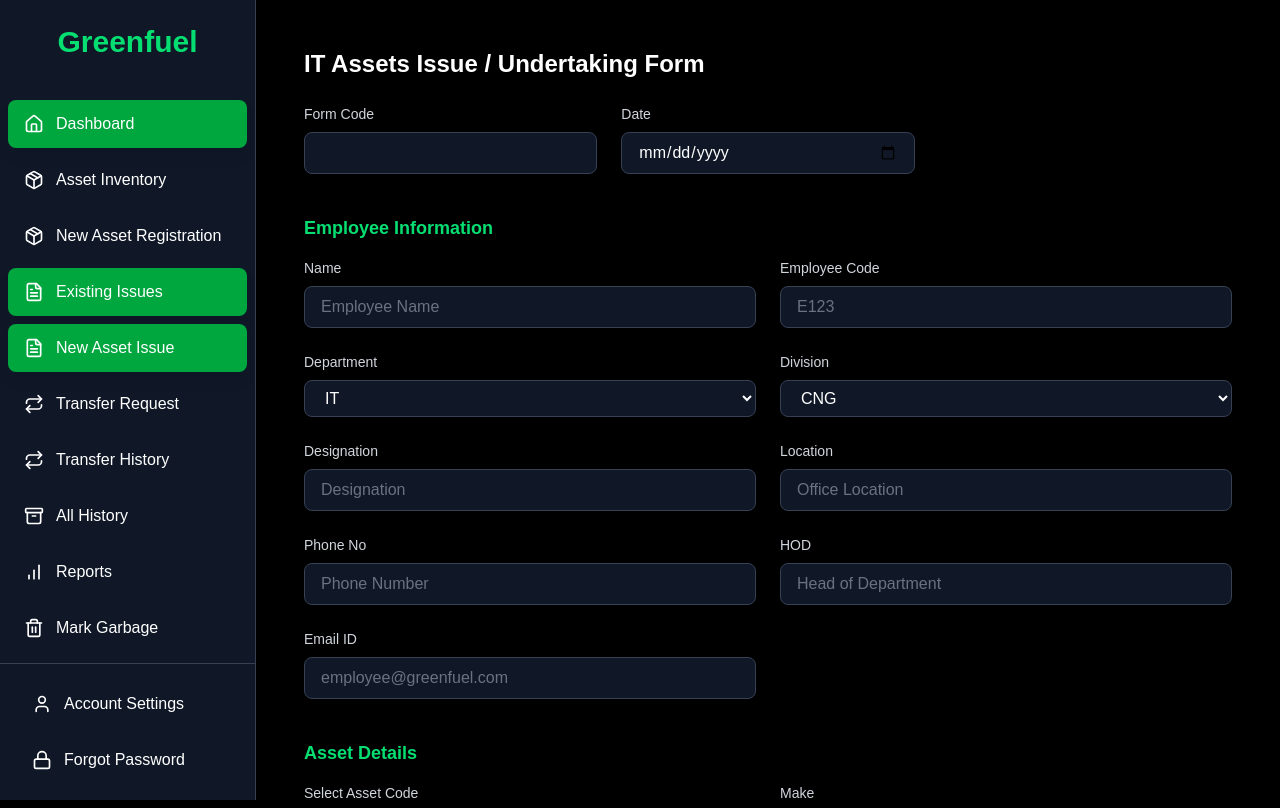
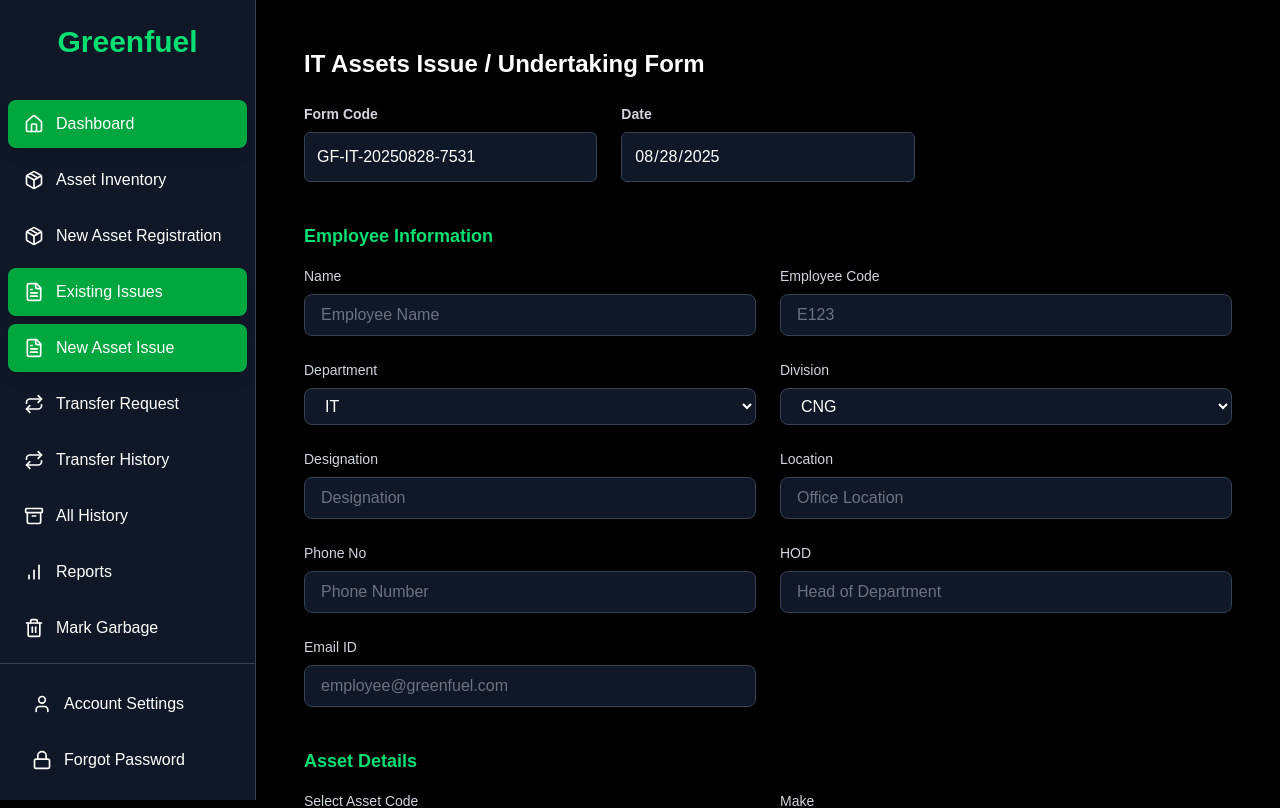
Before and after one commit to AmanBhatt0910/greenfuel-asset-management, a Next.js app: page /dashboard/issue/new in a window 1280 px wide. Shown: the top 808 px of the page. Built offline with nearby package versions, Linux system fonts and the light colour scheme.

Commit message:
Updated Form ID and Date issue

```diff
--- a/src/app/dashboard/issue/new/page.jsx
+++ b/src/app/dashboard/issue/new/page.jsx
@@ -14,7 +14,7 @@ export default function NewAssetIssueForm() {
     const now = new Date();
     const datePart = now.toISOString().split("T")[0].replace(/-/g, "");
     const randomPart = Math.floor(1000 + Math.random() * 9000);
-    setFormId(`GF-IT-F-03-${datePart}-${randomPart}`);
+    setFormId(`GF-IT-${datePart}-${randomPart}`);
     setToday(now.toISOString().split("T")[0]);
 
     // Fetch assets
@@ -49,8 +49,27 @@ export default function NewAssetIssueForm() {
       <form className="space-y-10">
         {/* Header Section */}
         <div className="grid grid-cols-1 md:grid-cols-3 gap-6">
-          <FormInput label="Form Code" value={formId} readOnly />
-          <FormInput label="Date" type="date" value={today} readOnly />
+          {/* Form Code */}
+          <div className="flex flex-col">
+            <label className="mb-2 text-sm font-semibold text-gray-300">Form Code</label>
+            <input
+              type="text"
+              value={formId}
+              readOnly
+              className="bg-gray-900 border border-gray-700 rounded-md p-3 text-white"
+            />
+          </div>
+
+          {/* Date */}
+          <div className="flex flex-col">
+            <label className="mb-2 text-sm font-semibold text-gray-300">Date</label>
+            <input
+              type="date"
+              value={today}
+              readOnly
+              className="bg-gray-900 border border-gray-700 rounded-md p-3 text-white cursor-not-allowed"
+            />
+          </div>
         </div>
 
         {/* Employee Information */}
```
